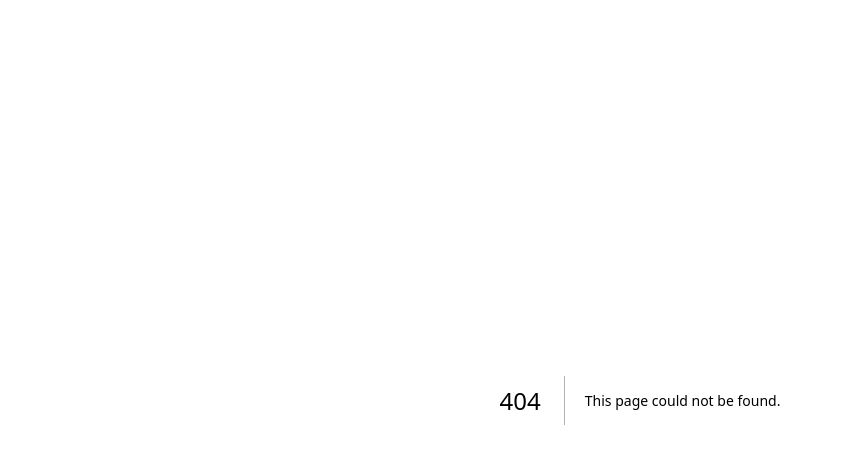
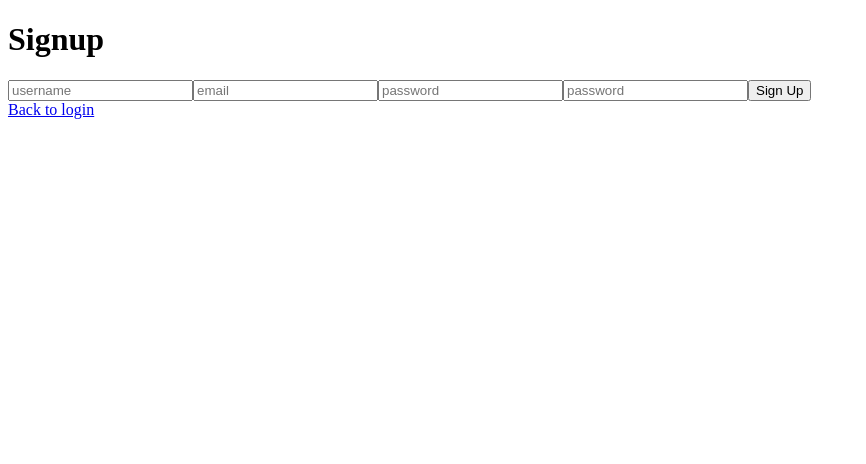
Before and after one commit to zimdarsjon/character_tracker, a Next.js app: page /signup in a window 1280 px wide. Before the commit this address had no page. Shown: the top 464 px of the page, without its empty margins (0-866 px from the left). Built offline with nearby package versions, Linux system fonts and the light colour scheme.

Commit message:
Added Signup/Login Elements

```diff
--- /dev/null
+++ b/pages/signup.js
@@ -0,0 +1,21 @@
+import Link from 'next/link'
+
+export default function Signup() {
+  return (
+    <div>
+      <form>
+        <h1>Signup</h1>
+        <input type='text' placeholder='username'></input>
+        <input type='text' placeholder='email'></input>
+        <input type='password' placeholder='password'></input>
+        <input type='password' placeholder='password'></input>
+        <button>Sign Up</button>
+      </form>
+      <a>
+        <Link href='/login'>
+          Back to login
+        </Link>
+      </a>
+    </div>
+  )
+}
```
Also changed, not shown: pages/login.js (added, +28 -0 lines).
